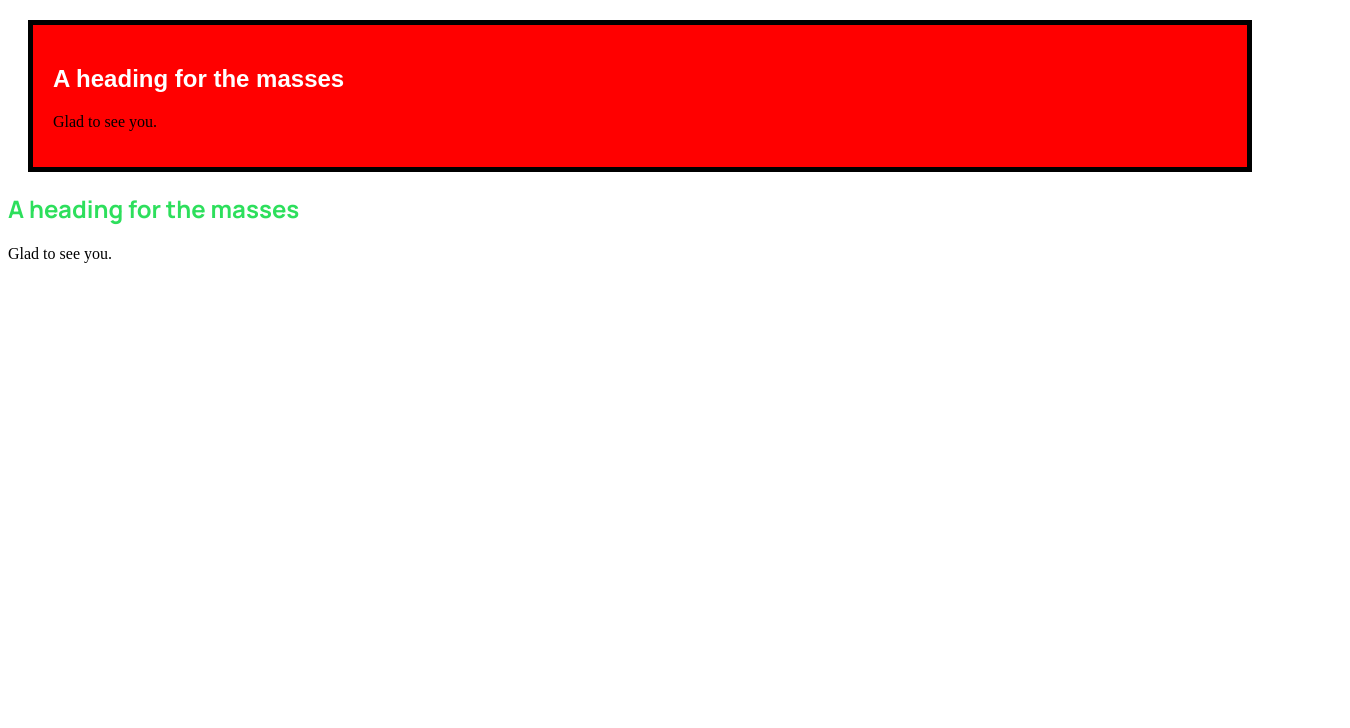
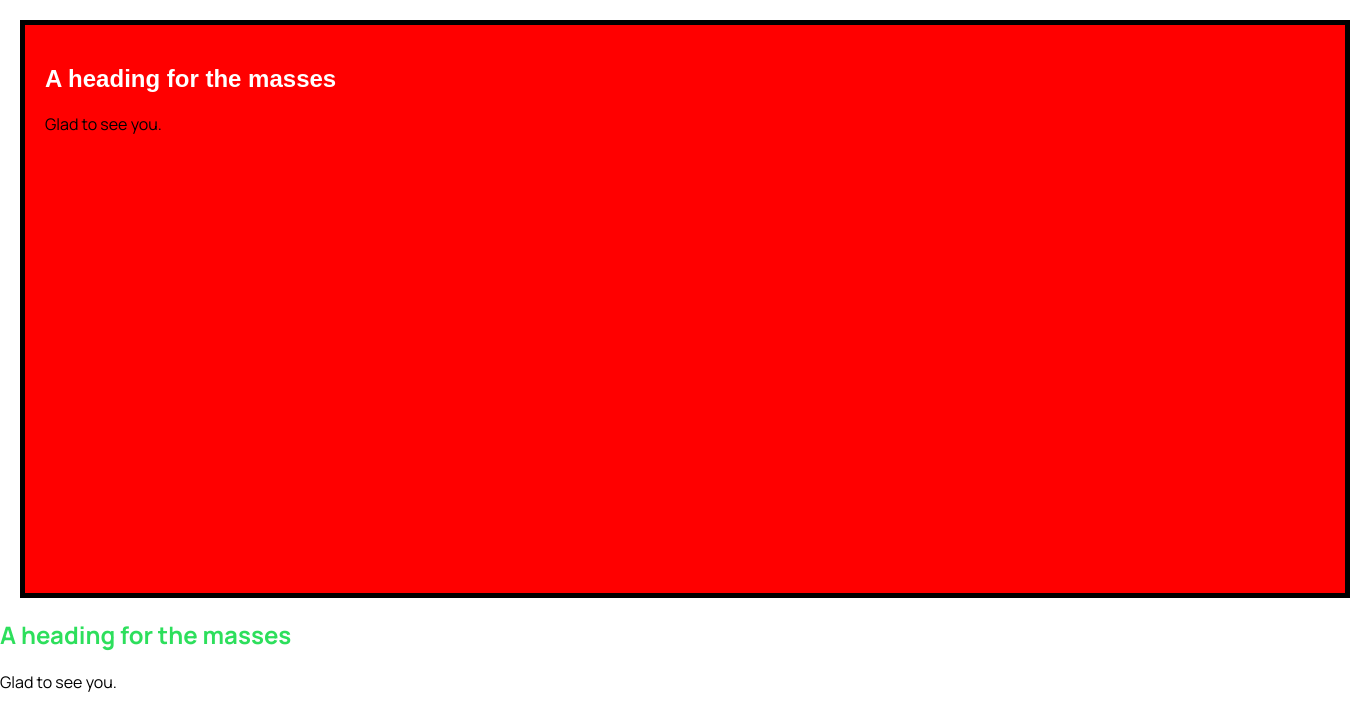
Before and after one commit to mpstaton/2020-CSS-complete-guide, a plain HTML site: page section2/index.html in a window 1280 px wide. Shown: the whole page, 1350 px wide, since content can reach past the window. Drawn offline with Linux system fonts and the light colour scheme.

Commit message:
3.32 set width and height

```diff
--- a/section2/main.css
+++ b/section2/main.css
@@ -1,3 +1,8 @@
+body {
+    font-family: 'Manrope', sans-serif;
+    margin: 0;
+}
+
 #product-overview {
     background: red;
     padding: 20px;
@@ -7,6 +12,8 @@
     */
     border: 5px solid black;
     margin: 20px;
+    width: 100%;
+    height: 528px;
 }
 
 #product-overview h1 {
```
